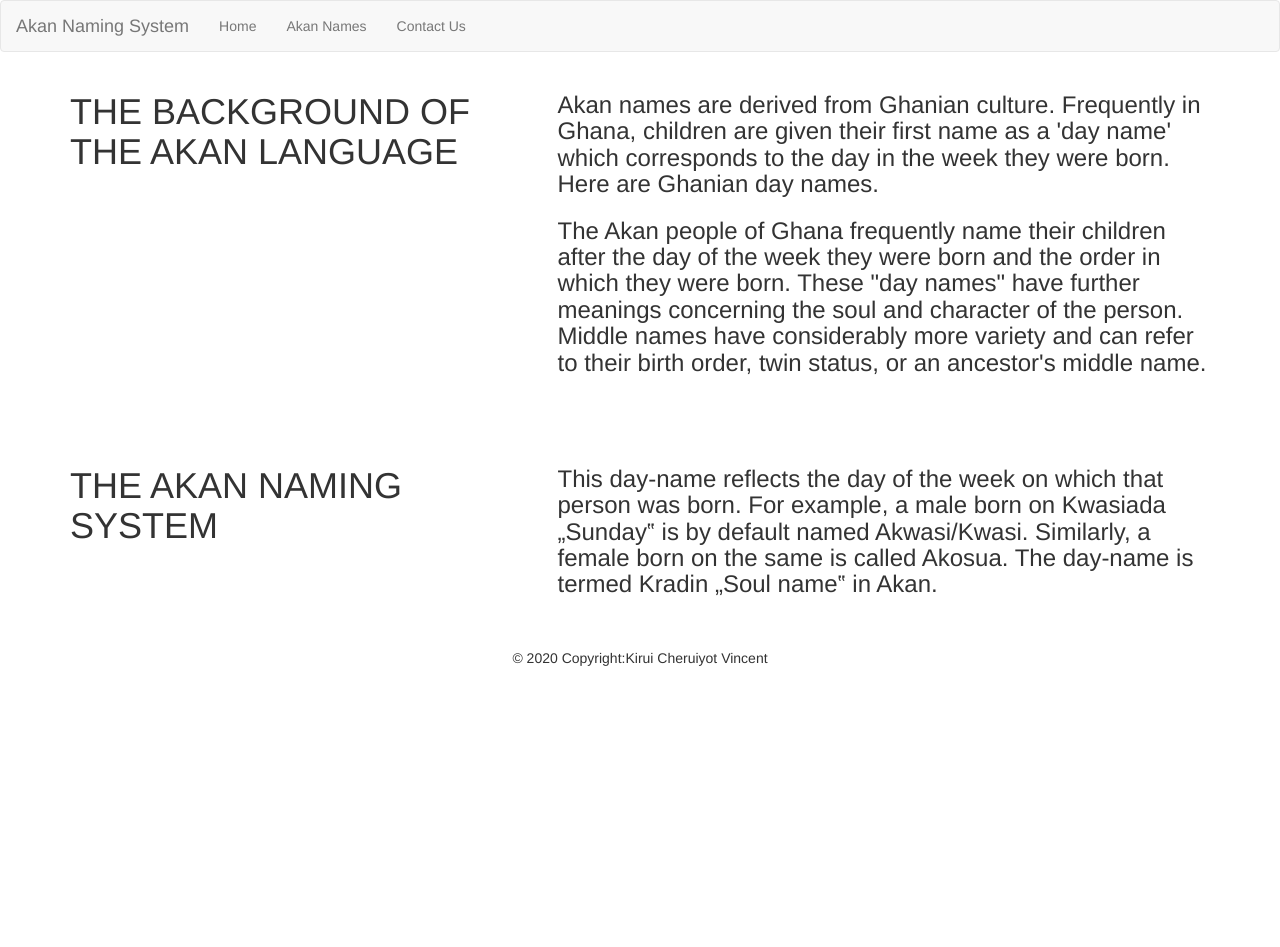
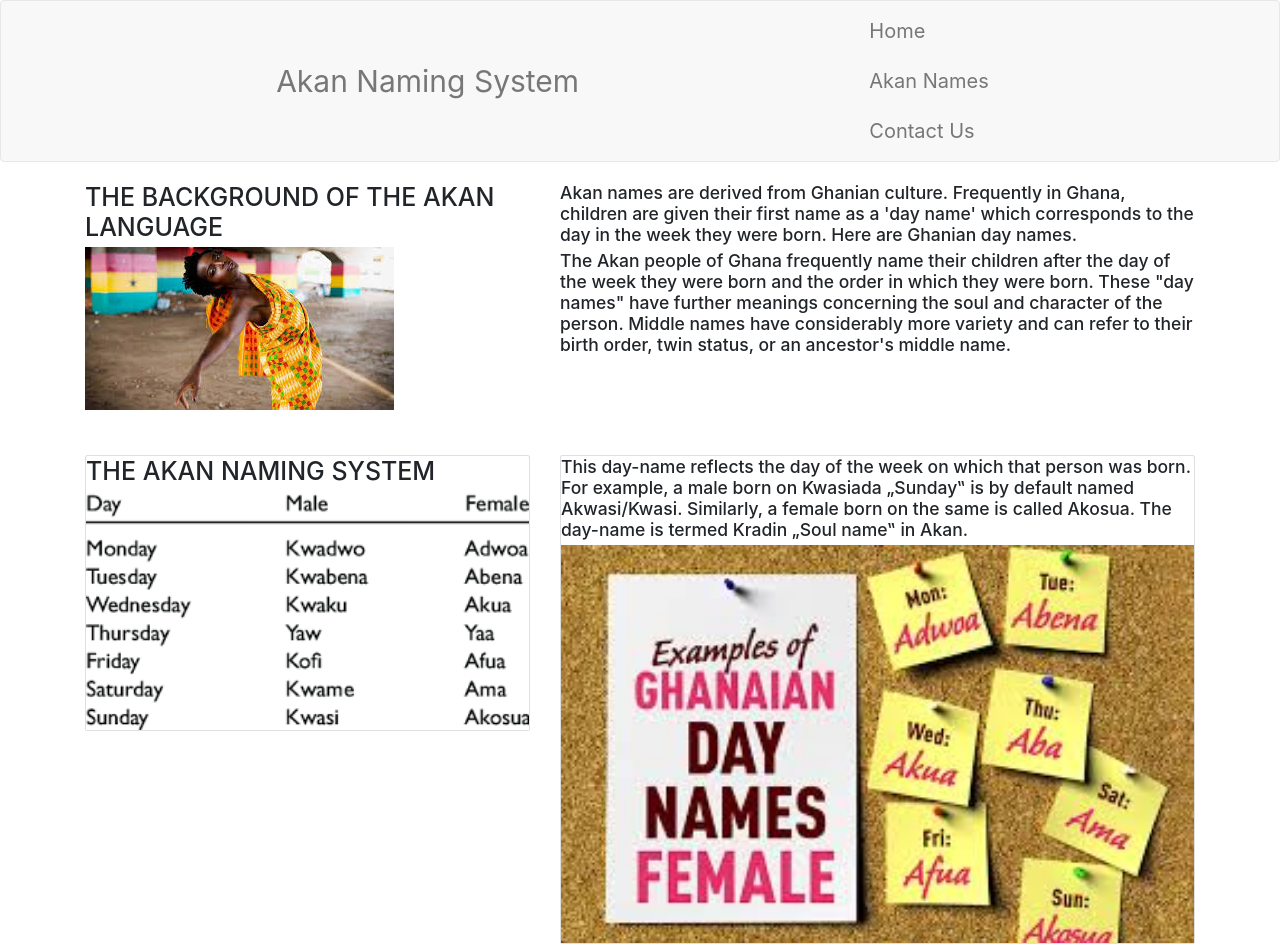
Before and after one commit to BLAIRCARSON/Akan-Naming, a plain HTML site: page index.html in a window 1280 px wide. Shown: the top 947 px of the page. Before the commit the page ends 800 px from the top, so only its background shows below. Drawn offline with nearby package versions, Linux system fonts and the light colour scheme; the site is published under a folder, as on GitHub Pages, so addresses that start at the root find nothing.

Commit message:
made changes on index and contact'

```diff
--- a/css/contact.css
+++ b/css/contact.css
@@ -11,7 +11,7 @@
     outline: none;
 }
 body{
-    background-image: url(/images/akan4.jpg);
+    background-image: url(../images/akan4.jpg);
     background-repeat:no-repeat ;
     background-size: cover;
 
--- a/index.html
+++ b/index.html
@@ -6,8 +6,8 @@
     <meta name="viewport" content="width=device-width, initial-scale=1.0">
     <meta http-equiv="X-UA-Compatible" content="ie=edge">
     <link rel="stylesheet" href="https://maxcdn.bootstrapcdn.com/bootstrap/3.4.1/css/bootstrap.min.css">
-    <link rel="stylesheet" href="/css/bootstrap.min.css">
-    <link rel="stylesheet" href="/css/styles.css">
+    <link rel="stylesheet" href="./css/bootstrap.min.css">
+    <link rel="stylesheet" href="./css/styles.css">
     <title>Akan Naming system</title>
 </head>
 
@@ -31,7 +31,7 @@
             <div class="row">
                 <div class="col-md-5">
                     <h1>THE BACKGROUND OF THE AKAN LANGUAGE</h1>
-                    <img src="/images/akan1.jpeg" alt="">
+                    <img src="./images/akan1.jpeg" alt="">
                 </div>
                 <div class="col-md-7">
                     <h3>Akan names are derived from Ghanian culture. Frequently in Ghana, children are given their first
@@ -57,7 +57,7 @@
             <div class="col-md-5">
                 <div class="card">
                     <h1>THE AKAN NAMING SYSTEM</h1>
-                    <img src="/images/akan2.png" alt="">
+                    <img src="./images/akan2.png" alt="">
                 </div>
             </div>
             <div class="col-md-7">
@@ -65,7 +65,7 @@
                     <h3>This day-name reflects the day of the week on which that person was born. For example, a male
                         born on Kwasiada „Sunday‟ is by default named Akwasi/Kwasi. Similarly, a female born on the same
                         is called Akosua. The day-name is termed Kradin „Soul name‟ in Akan.</h3>
-                    <img src="/images/akan3.jpeg" alt="">
+                    <img src="./images/akan3.jpeg" alt="">
                 </div>
             </div>
 
```
Also changed, not shown: akan.html (+3 -3 lines), contact.html (+2 -2 lines).
